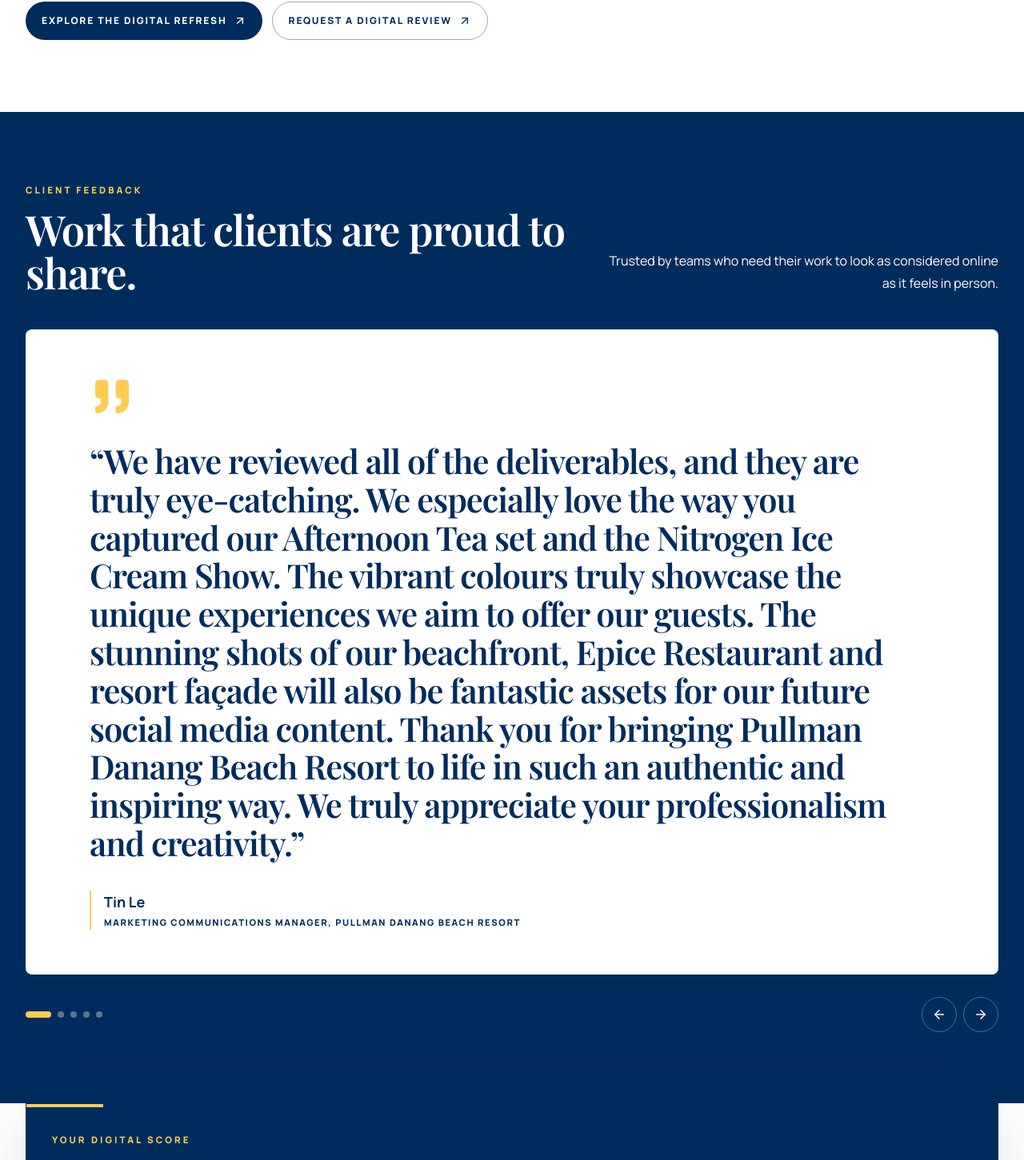
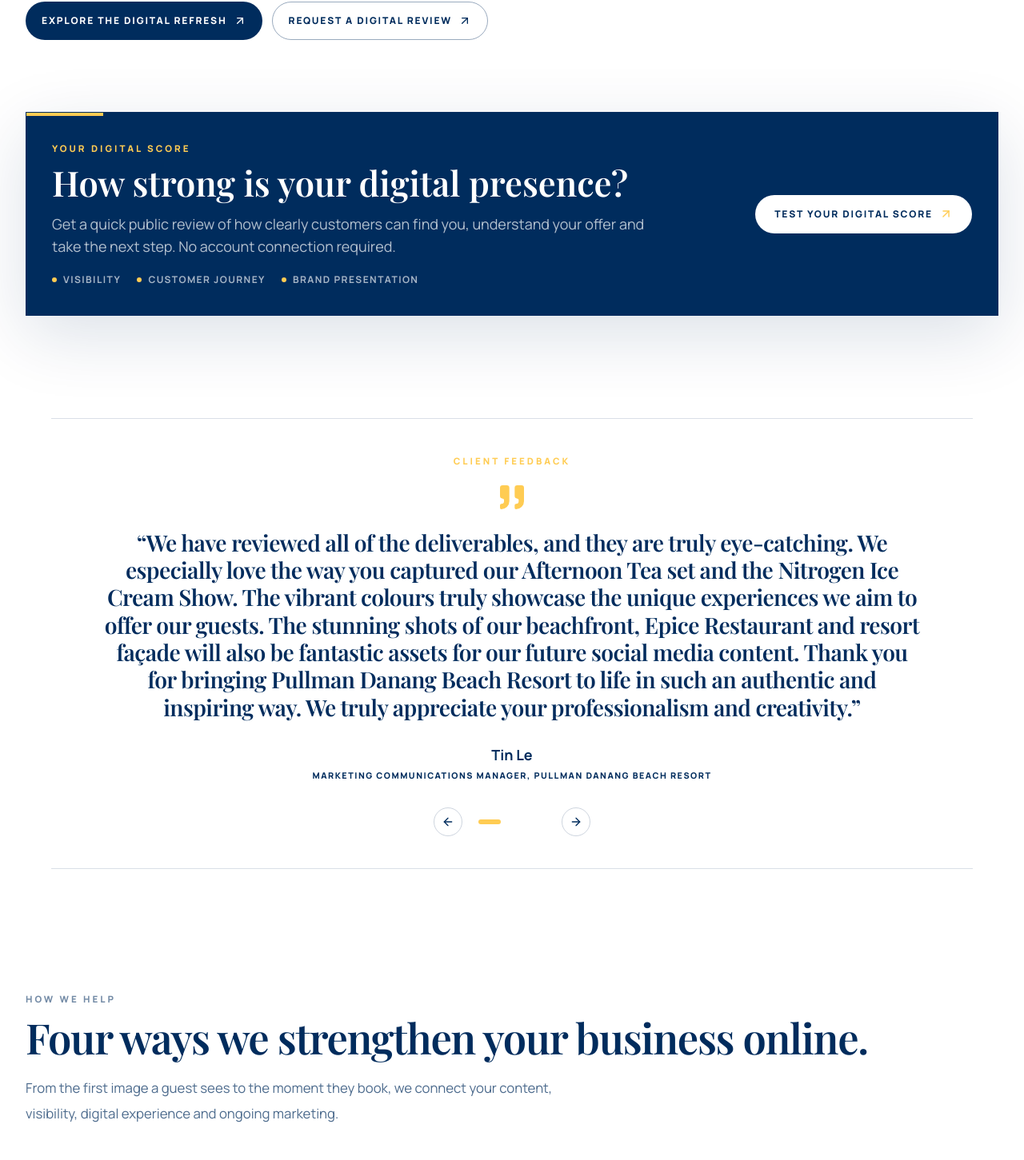
Before and after one commit to HospoCreative/Hospo-Website-New, a Next.js app: page / in a window 1280 px wide. Shown: the part 3371-4822 px from the top of the page at 80% size. Built offline with nearby package versions, Linux system fonts and the light colour scheme; no server answers; the database is empty.

Commit message:
Refine testimonial carousel layout

```diff
--- a/app/page.tsx
+++ b/app/page.tsx
@@ -42,8 +42,8 @@ export default async function Home() {
         <ClientLogosSection logos={clientLogos} locale={locale} />
         <DigitalFirstImpression locale={locale} />
         <DigitalRefresh locale={locale} />
+        <DigitalScanPromo locale={locale} />
         <Testimonials locale={locale} />
-        <DigitalScanPromo locale={locale} />
         <SelectedProjects caseStudies={caseStudies} locale={locale} />
         <FourWaysWeHelp locale={locale} />
         <DigitalPresenceStatistics locale={locale} />
--- a/components/Testimonials.tsx
+++ b/components/Testimonials.tsx
@@ -47,22 +47,10 @@ export function Testimonials({ locale = "en" }: { locale?: Locale }) {
   const showNext = () => setActiveIndex((current) => (current + 1) % total);
 
   return (
-    <section className="overflow-hidden bg-ink px-5 py-[var(--hc-section)] text-white sm:px-8">
-      <div className="mx-auto max-w-7xl">
-        <div className="grid gap-6 md:grid-cols-[minmax(0,0.7fr)_minmax(18rem,0.5fr)] md:items-end">
-          <div>
-            <p className="section-eyebrow text-yellow">{testimonials.eyebrow}</p>
-            <h2 className="mt-3 max-w-3xl font-serif text-[clamp(2.35rem,4.1vw,3.5rem)] font-semibold leading-[1.04] tracking-[-0.025em]">
-              {testimonials.title}
-            </h2>
-          </div>
-          <p className="max-w-lg text-base leading-7 text-white/68 md:justify-self-end md:text-right">
-            Trusted by teams who need their work to look as considered online as it feels in person.
-          </p>
-        </div>
-
+    <section className="overflow-hidden bg-white px-5 py-[var(--hc-section-compact)] text-ink sm:px-8">
+      <div className="mx-auto max-w-6xl">
         <div
-          className="mt-11"
+          className="border-y border-ink/15 py-8 sm:py-10"
           role="region"
           aria-roledescription="carousel"
           aria-label={t.carousel}
@@ -81,7 +69,7 @@ export function Testimonials({ locale = "en" }: { locale?: Locale }) {
             if (endedAt < startedAt) showNext(); else showPrevious();
           }}
         >
-          <div className="overflow-hidden rounded-[8px] bg-white text-ink">
+          <div className="overflow-hidden text-ink">
             <div
               className="flex transition-transform duration-700 ease-out motion-reduce:transition-none"
               style={{ transform: `translateX(-${activeIndex * 100}%)` }}
@@ -93,22 +81,26 @@ export function Testimonials({ locale = "en" }: { locale?: Locale }) {
                   aria-roledescription="slide"
                   aria-label={`${index + 1} of ${total}: ${t.slide}`}
                   aria-hidden={index !== activeIndex}
-                  className="min-h-[31rem] w-full shrink-0 px-6 py-8 sm:min-h-[27rem] sm:px-12 sm:py-11 lg:min-h-[25rem] lg:px-20 lg:py-14"
+                  className="w-full shrink-0 px-1 py-1 text-center sm:px-8"
                 >
-                  <Quote aria-hidden="true" className="size-11 fill-yellow text-yellow sm:size-14" strokeWidth={0} />
-                  <blockquote className="mt-7 max-w-5xl font-serif text-[clamp(1.7rem,3.25vw,3rem)] font-semibold leading-[1.15] tracking-[-0.025em]">
+                  <p className="section-eyebrow text-yellow">{testimonials.eyebrow}</p>
+                  <Quote aria-hidden="true" className="mx-auto mt-4 size-8 fill-yellow text-yellow sm:size-10" strokeWidth={0} />
+                  <blockquote className="mx-auto mt-5 max-w-5xl font-serif text-[clamp(1.3rem,2.2vw,2.05rem)] font-semibold leading-[1.22] tracking-[-0.02em]">
                     <p>“{testimonial.quote}”</p>
                   </blockquote>
-                  <footer className="mt-9 flex flex-col gap-1 border-l-2 border-yellow pl-4">
-                    <cite className="not-italic text-lg font-bold text-ink">{testimonial.name}</cite>
-                    <p className="max-w-2xl text-[0.7rem] font-black uppercase tracking-[0.14em] text-ink/62">{testimonial.title}</p>
+                  <footer className="mt-7 flex flex-col gap-1">
+                    <cite className="not-italic text-base font-bold text-ink sm:text-lg">{testimonial.name}</cite>
+                    <p className="mx-auto max-w-2xl text-[0.62rem] font-black uppercase tracking-[0.14em] text-ink/58 sm:text-[0.67rem]">{testimonial.title}</p>
                   </footer>
                 </article>
               ))}
             </div>
           </div>
 
-          <div className="mt-7 flex flex-col-reverse gap-5 sm:flex-row sm:items-center sm:justify-between">
+          <div className="mt-7 flex items-center justify-center gap-5">
+            <button type="button" onClick={showPrevious} aria-label={t.previous} className="grid size-9 place-items-center rounded-full border border-ink/20 text-ink transition hover:border-yellow hover:bg-yellow focus-visible:outline-none focus-visible:ring-2 focus-visible:ring-yellow">
+              <ArrowLeft size={16} aria-hidden="true" />
+            </button>
             <div className="flex gap-2" role="tablist" aria-label={t.carousel}>
               {testimonials.items.map((testimonial, index) => (
                 <button
@@ -118,18 +110,13 @@ export function Testimonials({ locale = "en" }: { locale?: Locale }) {
                   aria-selected={index === activeIndex}
                   aria-label={`${index + 1} of ${total}: ${testimonial.name}`}
                   onClick={() => setActiveIndex(index)}
-                  className={`h-2 rounded-full transition-all focus-visible:outline-none focus-visible:ring-2 focus-visible:ring-yellow focus-visible:ring-offset-4 focus-visible:ring-offset-ink ${index === activeIndex ? "w-8 bg-yellow" : "w-2 bg-white/35 hover:bg-white/65"}`}
+                  className={`h-1.5 rounded-full transition-all focus-visible:outline-none focus-visible:ring-2 focus-visible:ring-yellow focus-visible:ring-offset-4 focus-visible:ring-offset-white ${index === activeIndex ? "w-7 bg-yellow" : "w-1.5 bg-ink/28 hover:bg-ink/55"}`}
                 />
               ))}
             </div>
-            <div className="flex gap-2 self-end sm:self-auto">
-              <button type="button" onClick={showPrevious} aria-label={t.previous} className="grid size-11 place-items-center rounded-full border border-white/30 text-white transition hover:border-yellow hover:text-yellow focus-visible:outline-none focus-visible:ring-2 focus-visible:ring-yellow">
-                <ArrowLeft size={18} aria-hidden="true" />
-              </button>
-              <button type="button" onClick={showNext} aria-label={t.next} className="grid size-11 place-items-center rounded-full border border-white/30 text-white transition hover:border-yellow hover:text-yellow focus-visible:outline-none focus-visible:ring-2 focus-visible:ring-yellow">
-                <ArrowRight size={18} aria-hidden="true" />
-              </button>
-            </div>
+            <button type="button" onClick={showNext} aria-label={t.next} className="grid size-9 place-items-center rounded-full border border-ink/20 text-ink transition hover:border-yellow hover:bg-yellow focus-visible:outline-none focus-visible:ring-2 focus-visible:ring-yellow">
+              <ArrowRight size={16} aria-hidden="true" />
+            </button>
           </div>
         </div>
       </div>
```
